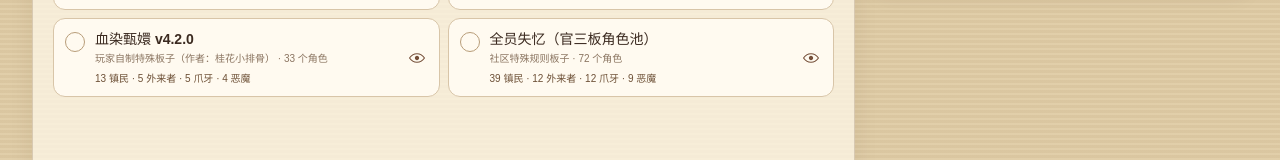
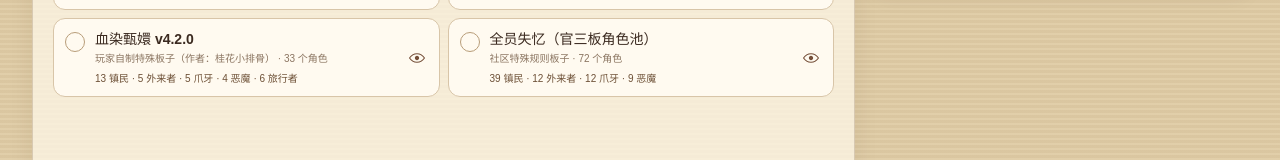
Before and after one commit to o0ez0o/clocktower-notes-assistant, a React (Vite) app: page / in a window 1280 px wide. Shown: the part 415-575 px from the top of the page. Built offline with nearby package versions, Linux system fonts and the light colour scheme.

Commit message:
Show traveller count on special script cards

```diff
--- a/src/Prototype.tsx
+++ b/src/Prototype.tsx
@@ -2937,6 +2937,9 @@ function BoardCard({
   const counts = (["镇民", "外来者", "爪牙", "恶魔"] as CoreTeam[]).map(
     (team) => roles.filter((role) => board.roleIds.includes(role.id) && role.team === team).length,
   );
+  const travellerCount = roles.filter(
+    (role) => board.roleIds.includes(role.id) && role.team === "旅行者",
+  ).length;
   return (
     <article className={`script-card ${selected ? "selected" : ""}`}>
       <button className="script-select" onClick={select}>
@@ -2949,6 +2952,7 @@ function BoardCard({
           </small>
           <em>
             {counts[0]} {teamText(language, "镇民")} · {counts[1]} {teamText(language, "外来者")} · {counts[2]} {teamText(language, "爪牙")} · {counts[3]} {teamText(language, "恶魔")}
+            {travellerCount ? ` · ${travellerCount} 旅行者` : ""}
           </em>
         </div>
       </button>
```
